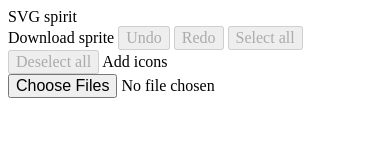
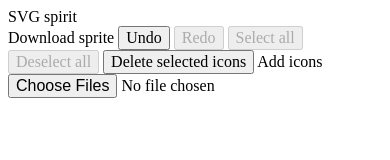
Before and after one commit to foxbunny/svg-spirit, a website built with Parcel: page index.html in a window 390 px wide. Both pictures are taken after a click on the label "Add icons". Built offline with nearby package versions, Linux system fonts and the light colour scheme.

Commit message:
Implement icon deletion

```diff
--- a/data/events.js
+++ b/data/events.js
@@ -4,11 +4,13 @@ let EVENTS = {
 	registerUndoableEvent: 'registerUndoableEvent',
 	spritesheetUpdated: 'spritesheetUpdated',
 	iconsAdded: 'iconsAdded',
+	iconsDeleted: 'iconsDeleted',
 	resetState: 'resetState',
 	colorDeleted: 'colorDeleted',
 	colorEdited: 'colorEdited',
 	strokeWidthDeleted: 'strokeWidthDeleted',
 	strokeWidthEdited: 'strokeWidthEdited',
+	selectionChanged: 'selectionChanged',
 }
 let MIN_EDIT_DISTANCE_FOR_SIMILARITY = 7 // derived by manually testing
 
--- a/features/_see-style-list.template.js
+++ b/features/_see-style-list.template.js
@@ -4,6 +4,7 @@ export default function _SeeStyleList(context, options) {
 	let $list = document.getElementById(options.listSelector)
 
 	context.bus.on(Events.iconsAdded, updateList)
+	context.bus.on(Events.iconsDeleted, updateList)
 	context.bus.on(Events.resetState, updateList)
 	context.bus.on(options.deletionEvent, deleteListItem)
 	context.bus.on(options.editEvent, updateListItem)
--- a/features/delete-icon.feat.js
+++ /dev/null
@@ -1 +0,0 @@
-// TODO: Not started
--- /dev/null
+++ b/features/delete-icons.feat.js
@@ -0,0 +1,25 @@
+import Events from '../data/events.js'
+import deleteIconFromSpritesheet from '../howto/delete-icon-from-spritesheet.howto.js'
+import generateSpritesheetSVG from '../howto/generate-spritesheet-svg.howto.js'
+import makeUndoable from '../howto/make-undoable.howto.js'
+
+let context
+
+export default function deleteIcons(appContext) {
+	context = appContext
+	$trigger.addEventListener('click', deleteSelectedIcons)
+	makeUndoable(context, Events.iconsDeleted)
+}
+
+let $trigger = document.getElementById('delete-selection')
+let $list = document.getElementById('spritesheet')
+
+function deleteSelectedIcons() {
+	let icons = []
+	$list.querySelectorAll('input:checked')
+		.forEach($input => icons.push($input.value))
+	icons.forEach(iconName => deleteIconFromSpritesheet(context.spritesheet, iconName))
+	generateSpritesheetSVG(context.spritesheet)
+	context.bus.send(Events.spritesheetUpdated)
+	context.bus.send(Events.iconsDeleted)
+}
--- a/features/see-icon-list.feat.js
+++ b/features/see-icon-list.feat.js
@@ -17,6 +17,7 @@ function updateSpritesheet() {
     let id = 'sprite-' + name
     let $icon = context.views.getOrCreateById('sprite', id)
     $icon.querySelector('use').setAttribute('href', `${context.spritesheet.url}#${name}`)
+    $icon.querySelector('input').value = name
     $$icons.append($icon)
   })
   $spritesheet.replaceChildren($$icons)
--- a/features/select-icons.feat.js
+++ b/features/select-icons.feat.js
@@ -1,12 +1,17 @@
 import Events from '../data/events.js'
+import getSelectionCount from '../howto/get-selection-count.howto.js'
 
 let context
 
 export default function selectIcons(appContext) {
   context = appContext
 	context.bus.on(Events.iconsAdded, toggleSelectButtons)
+	context.bus.on(Events.iconsDeleted, toggleSelectButtons)
 	context.bus.on(Events.resetState, toggleSelectButtons)
-  $list.addEventListener('change', toggleSelectButtons)
+  $list.addEventListener('change', () => {
+		toggleSelectButtons()
+		context.bus.send(Events.selectionChanged)
+	})
 	$selectAll.addEventListener('click', selectAll)
 	$deselectAll.addEventListener('click', deselectAll)
 	toggleSelectButtons()
@@ -17,20 +22,21 @@ let $selectAll = document.getElementById('select-all')
 let $deselectAll = document.getElementById('deselect-all')
 
 function toggleSelectButtons() {
-	let nInputs = $list.querySelectorAll('input[type=checkbox]').length
-	let nChecked = $list.querySelectorAll('input:checked').length
-	$selectAll.disabled = !nInputs || nChecked == nInputs
-	$deselectAll.disabled = !nInputs || !nChecked
+	let {noInputs, allChecked, noChecked} = getSelectionCount($list)
+	$selectAll.disabled = noInputs || allChecked
+	$deselectAll.disabled = noInputs || noChecked
 }
 
 function selectAll() {
 	$list.querySelectorAll('input[type=checkbox]:not(:checked)')
 		.forEach($input => $input.checked = true)
 	toggleSelectButtons()
+	context.bus.send(Events.selectionChanged)
 }
 
 function deselectAll() {
 	$list.querySelectorAll('input[type=checkbox]:checked')
 		.forEach($input => $input.checked = false)
 	toggleSelectButtons()
+	context.bus.send(Events.selectionChanged)
 }
--- /dev/null
+++ b/howto/delete-icon-from-spritesheet.howto.js
@@ -0,0 +1,3 @@
+export default function deleteIconFromSpritesheet(spritesheet, iconName) {
+	delete spritesheet.icons[iconName]
+}
--- /dev/null
+++ b/howto/get-selection-count.howto.js
@@ -0,0 +1,11 @@
+export default function getSelectionCount($list) {
+	let nInputs = $list.querySelectorAll('input[type=checkbox]').length
+	let nChecked = $list.querySelectorAll('input:checked').length
+	return {
+		total: nInputs,
+		checked: nChecked,
+		noInputs: !nInputs,
+		allChecked: nInputs == nChecked,
+		noChecked: !nChecked,
+	}
+}
--- a/index.app.js
+++ b/index.app.js
@@ -1,6 +1,7 @@
 import createUndo from './data/undo.js'
 import addIcons from './features/add-icons.feat.js'
 import deleteColor from './features/delete-color.feat.js'
+import deleteIcons from './features/delete-icons.feat.js'
 import deleteStrokeWidth from './features/delete-stroke-width.feat.js'
 import downloadSpritesheet from './features/download-spritesheet.feat.js'
 import editColor from './features/edit-color.feat.js'
@@ -18,21 +19,21 @@ let context = {
 	bus: bus.create(),
 	views,
 	spritesheet: createSpritesheet(),
-	undo: createUndo()
-}
+	undo: createUndo(),
+};
 
-undoAndRedo(context)
-
-addIcons(context)
-seeIconList(context)
-selectIcons(context)
-
-seeColorList(context)
-deleteColor(context)
-editColor(context)
-
-seeStrokeWidthList(context)
-deleteStrokeWidth(context)
-editStrokeWidth(context)
-
-downloadSpritesheet(context)
+[
+	undoAndRedo,
+	addIcons,
+	seeIconList,
+	selectIcons,
+	deleteIcons,
+	seeColorList,
+	deleteColor,
+	editColor,
+	seeStrokeWidthList,
+	deleteStrokeWidth,
+	editStrokeWidth,
+	downloadSpritesheet,
+]
+	.forEach(feature => feature(context))
--- a/index.html
+++ b/index.html
@@ -21,6 +21,7 @@
 <button id="redo">Redo</button>
 <button id="select-all">Select all</button>
 <button id="deselect-all">Deselect all</button>
+<button id="delete-selection">Delete selected icons</button>
 
 <label id="add-icon">
   <span>Add icons</span>
```
